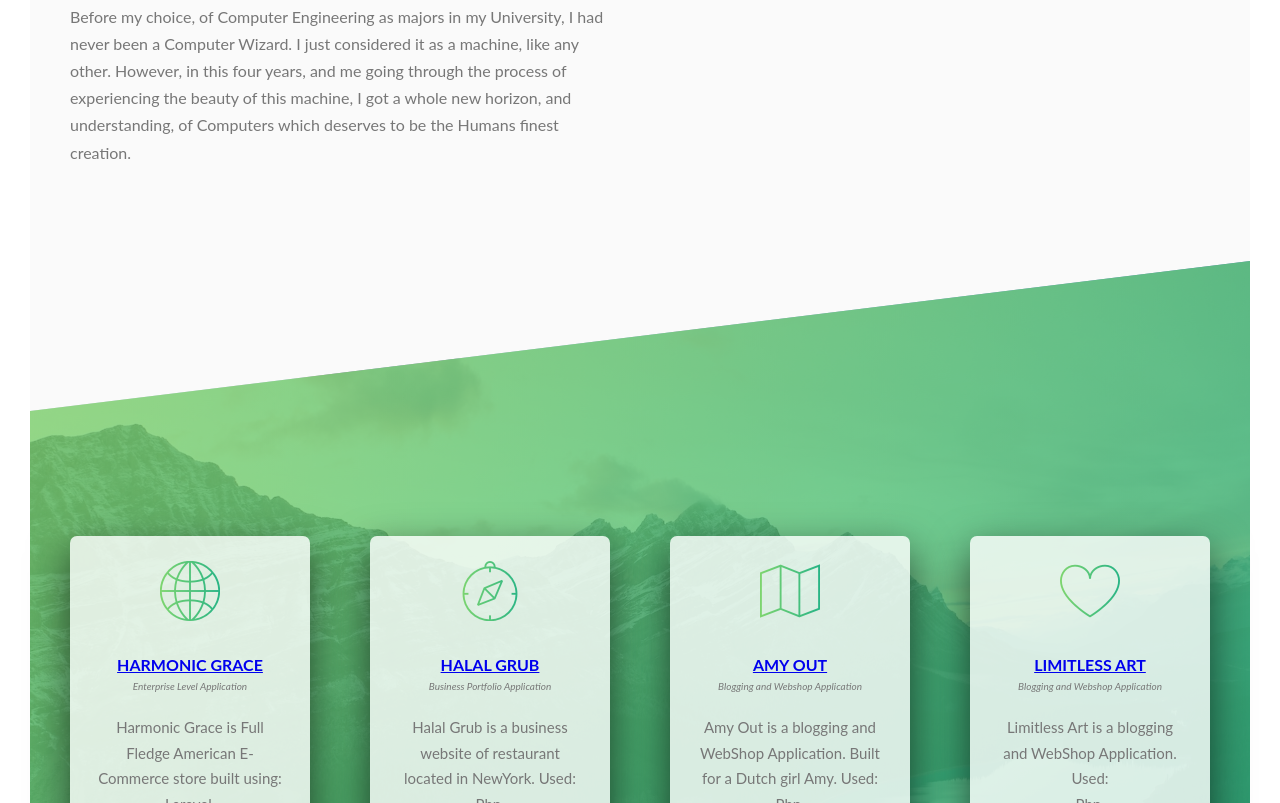
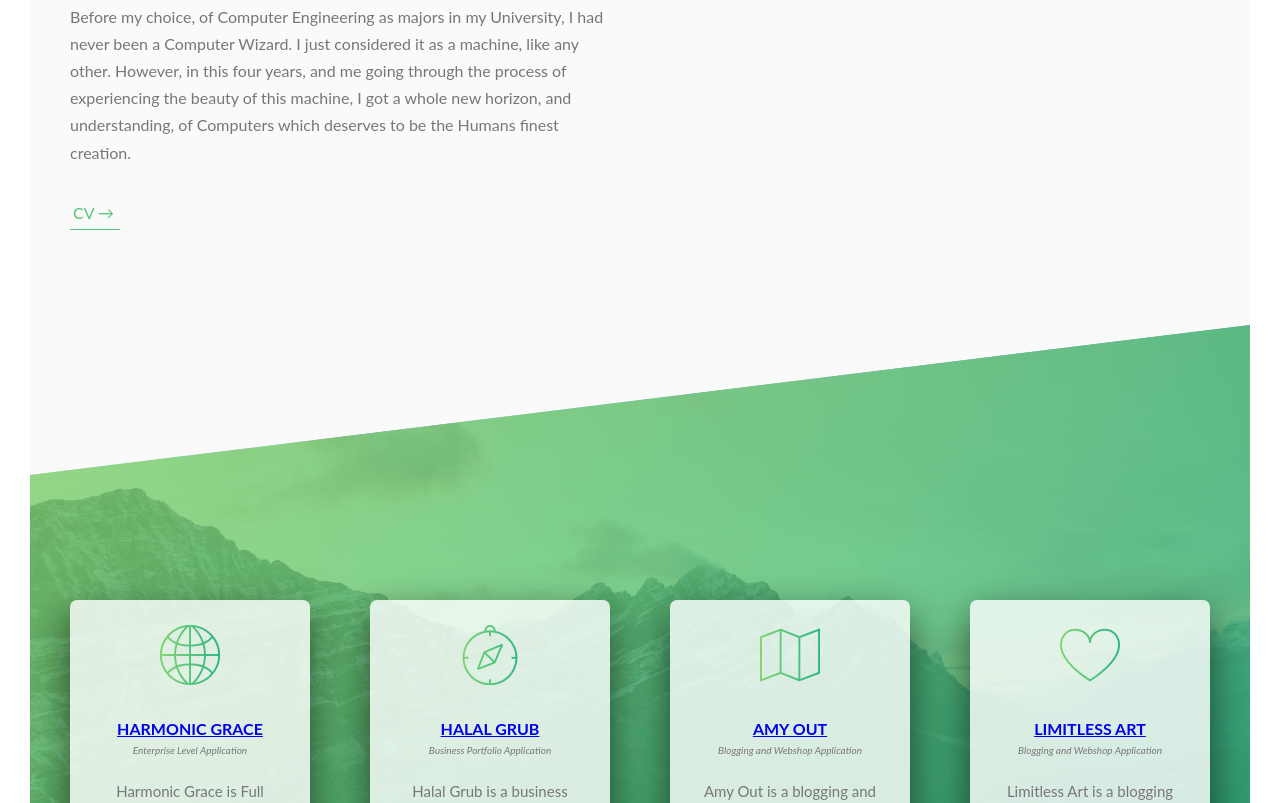
Before and after one commit to SujalPaudel/SujalPaudel.github.io, a plain HTML site: page index.html in a window 1280 px wide. Shown: the part 1320-2123 px from the top of the page. Drawn offline with Linux system fonts and the light colour scheme; a script that the page names is missing.

Commit message:
some changes in buttons of CV

```diff
--- a/index.html
+++ b/index.html
@@ -41,6 +41,7 @@
             </ul>
         </nav>
     </div>
+
     <header class = "header">
 
         <div class = "header__text-box">
@@ -83,7 +84,9 @@
                         I got a whole new horizon, and understanding, of Computers which deserves to
                         be the Humans finest creation.
                     </p>
-
+                    <a href="https://docs.google.com/document/d/1pH7s1CYO13AaaXXQCrvqx5EJcOZ6MYccXcaFL7ESpGg/edit#heading=h.y7d3xdxnr44m" class="btn-text" style = "width:50px;">
+                        CV &rarr;
+                    </a>
 
 
                 </div>
```
